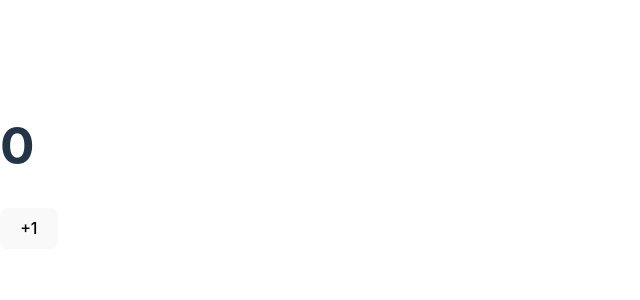
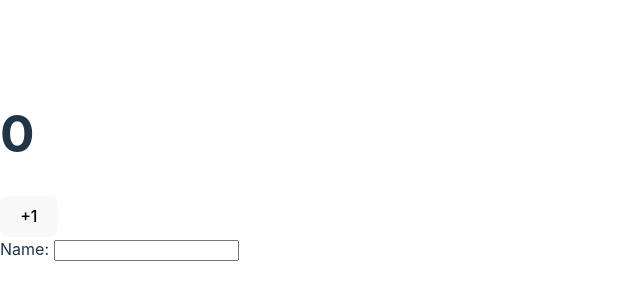
Before and after one commit to asimtimsina/Udemy_fullstack, a React (Vite) app in the folder first-react-project/: page / in a window 1280 px wide. Shown: the part 234-534 px from the top of the page, without its empty margins (0-640 px from the left). Built offline with nearby package versions, Linux system fonts and the light colour scheme.

Commit message:
667. useEffect Dependencies

```diff
--- a/first-react-project/src/CounterNew.jsx
+++ b/first-react-project/src/CounterNew.jsx
@@ -3,17 +3,18 @@ import { useState, useEffect } from "react";
 
 export default function CounterNew() {
 
-
+    const [name, setName] = useState("");
     const [count, setCount] = useState(0);
     useEffect(function myEffect() {
         console.log("My Effect was called")
-    })
+    }, [count])
 
     const increment = () => {
+        setCount(c => c + 1);
+    }
 
-        setCount(c => c + 1);
-
-
+    const handleChange = (evt) => {
+        setName(evt.target.value)
     }
 
 
@@ -23,7 +24,12 @@ export default function CounterNew() {
 
             <h1>{count}</h1>
             <button onClick={increment}>+1</button>
+            <br />
+            <label htmlFor="name">Name: {name}</label>
+            <input type="text" onChange={handleChange} name="name" id="name" value={name} />
+
         </div>
+
 
 
     )
```
Also changed, not shown: first-react-project/notes.txt.
